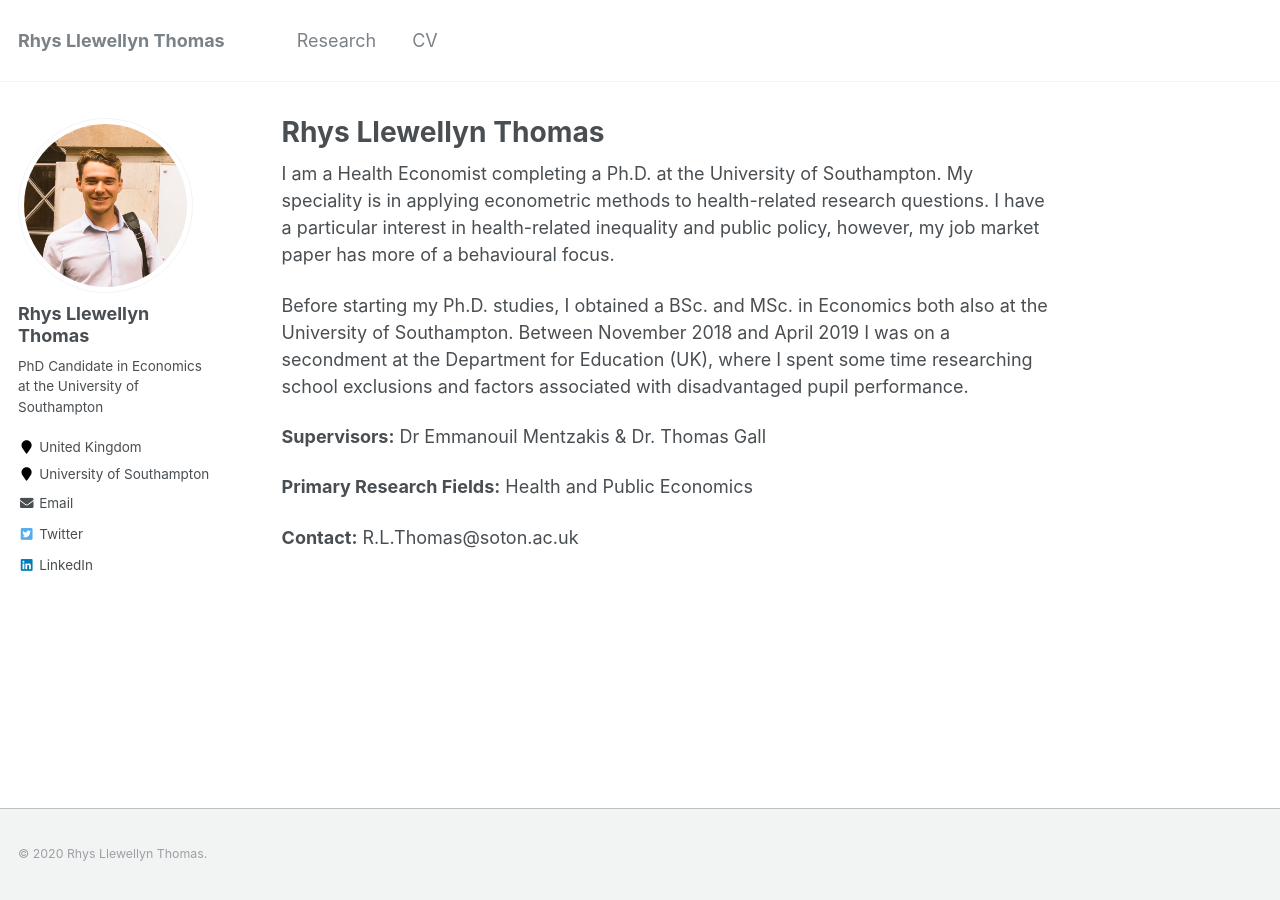
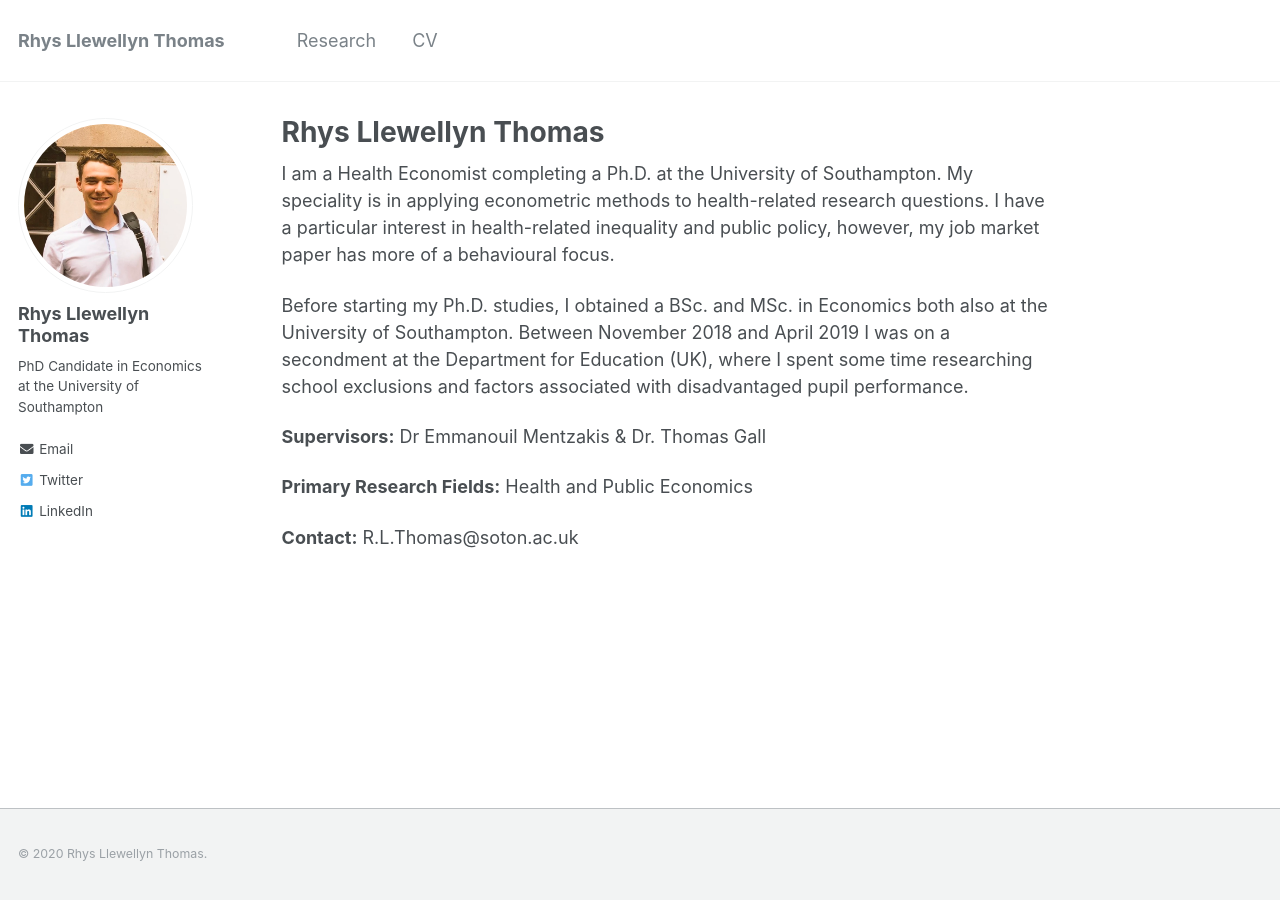
Before and after one commit to RhysLlThomas/rhysllthomas.github.io, a Jekyll site: the page built from _pages/about.md, in a window 1280 px wide. Built offline with Jekyll 4.4.1, drawn with Linux system fonts in a browser that asks for light colours.

Commit message:
Update _config.yml

```diff
--- a/_config.yml
+++ b/_config.yml
@@ -83,8 +83,8 @@ author:
   name             : "Rhys Llewellyn Thomas"
   avatar           : "profile.jpg"
   bio              : "PhD Candidate in Economics at the University of Southampton"
-  location         : "United Kingdom"
-  employer         : "University of Southampton"
+  location         : #"United Kingdom"
+  employer         : #"University of Southampton"
   pubmed           :
   googlescholar    :
   email            : "R.L.Thomas@soton.ac.uk"
```
